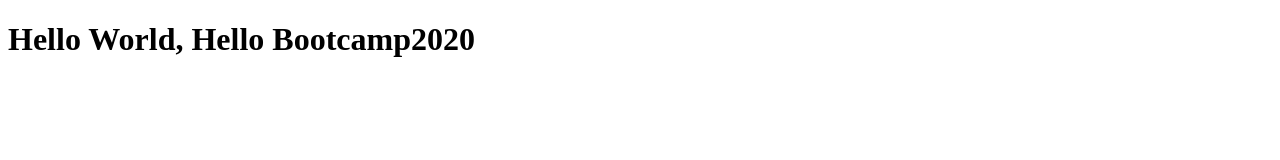
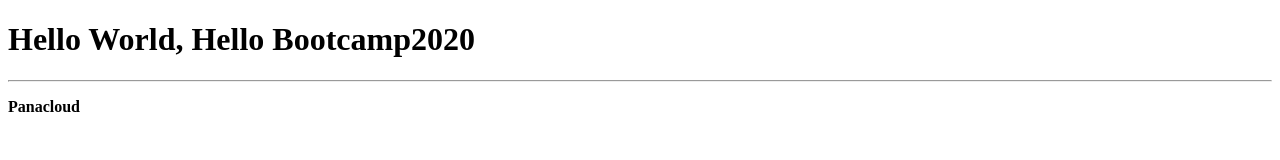
Before and after one commit to Memon-Salman/class-001-Bootcamp2020, a plain HTML site: page index.html in a window 1280 px wide. Drawn offline with Linux system fonts and the light colour scheme.

Commit message:
Update index.html

```diff
--- a/index.html
+++ b/index.html
@@ -8,5 +8,7 @@
 </head>
 <body>
     <h1>Hello World, Hello Bootcamp2020</h1>
+    <hr>
+    <p><strong>Panacloud</strong></p>
 </body>
 </html>
```
